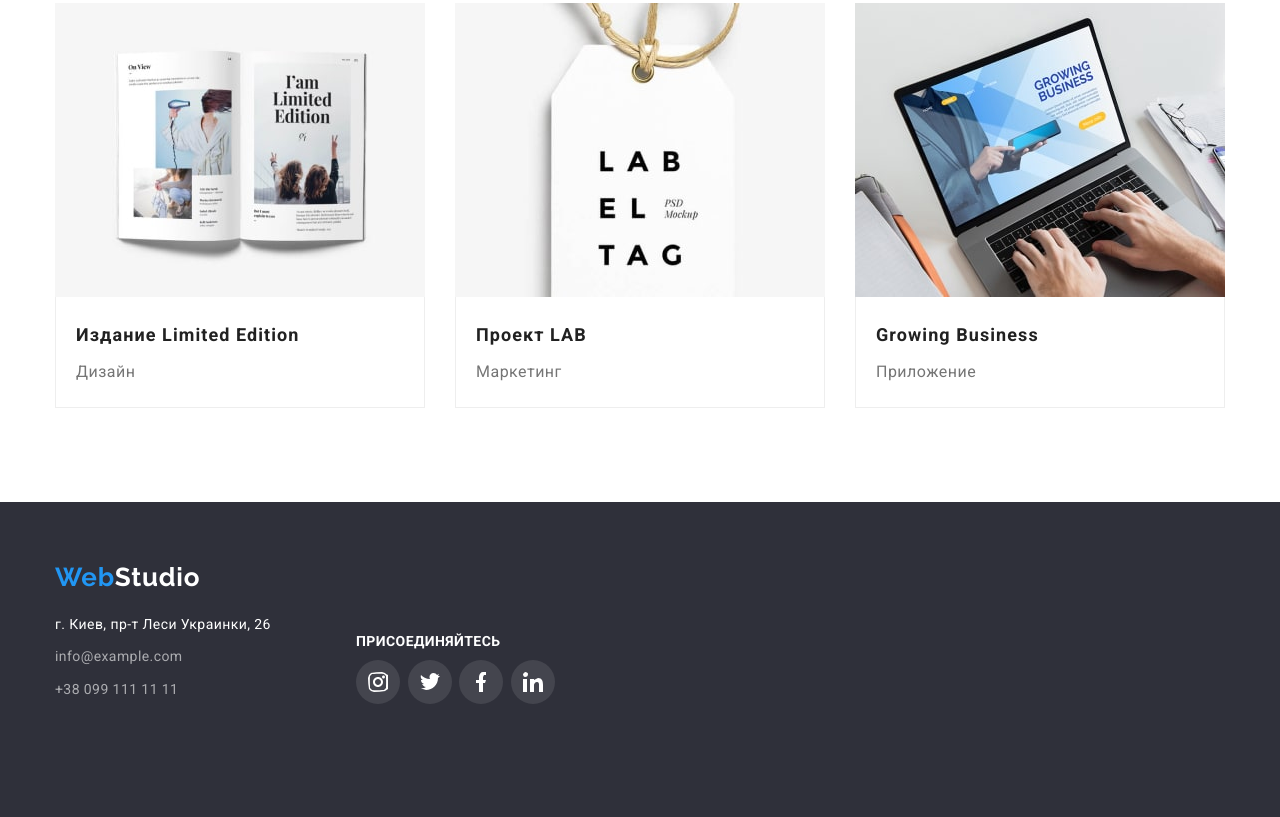
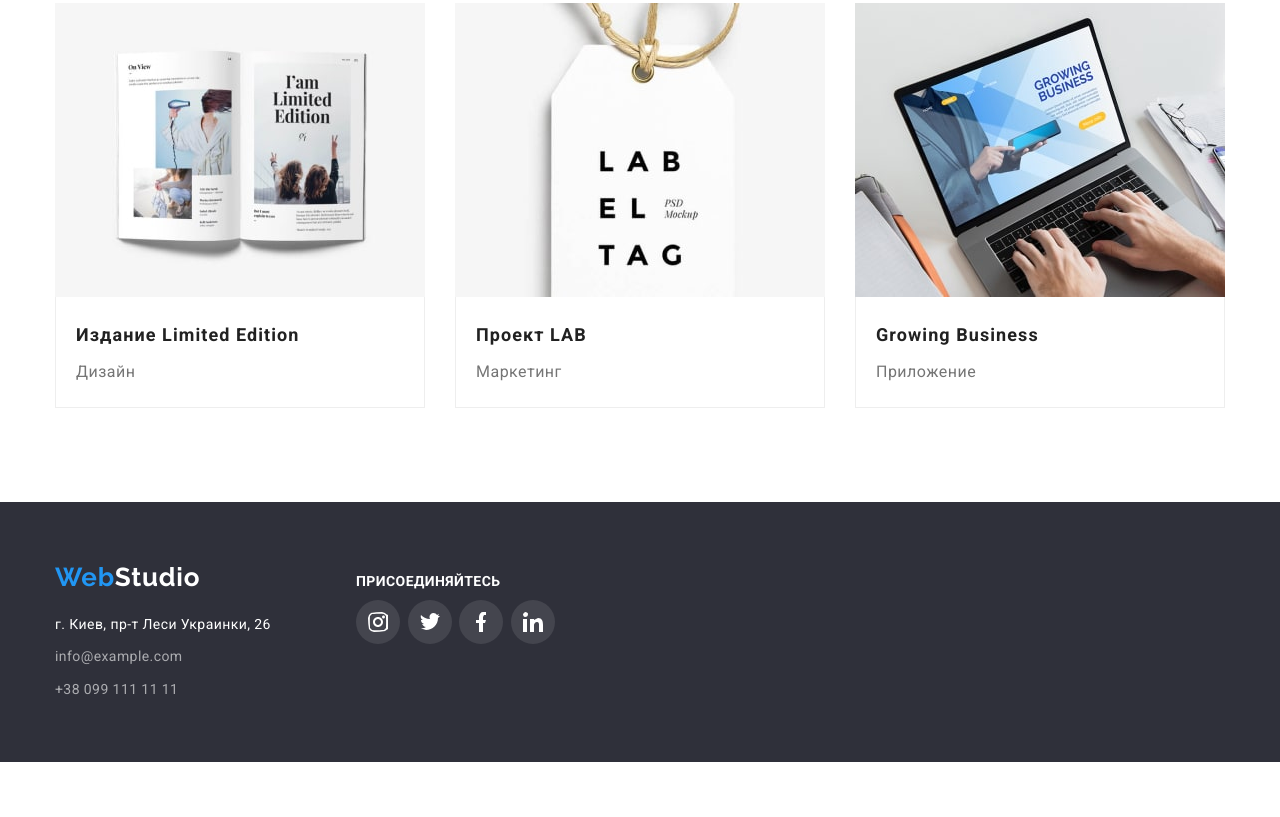
Before and after one commit to Bronuk/goit-markup-hw-04, a plain HTML site: page portfolio.html in a window 1280 px wide. Shown: the part 1136-1953 px from the top of the page. After the commit the page ends 1898 px from the top, so only its background shows below. Drawn offline with nearby package versions, Linux system fonts and the light colour scheme.

Commit message:
fixed footer

```diff
--- a/css/styles.css
+++ b/css/styles.css
@@ -456,6 +456,7 @@ body {
 
 .footer .container {
   display: flex;
+  align-items: baseline;
 }
 
 .logo-footer {
@@ -505,13 +506,7 @@ body {
 }
 
 .will-join {
-  display: block;
-  margin-top: 72px;
-  margin-right: 878px;
-  margin-bottom: 100px;
   margin-left: 70px;
-  width: 206px;
-  height: 80px;
 }
 
 .will-join-text {
```
Also changed, not shown: index.html (+4 -4 lines).
